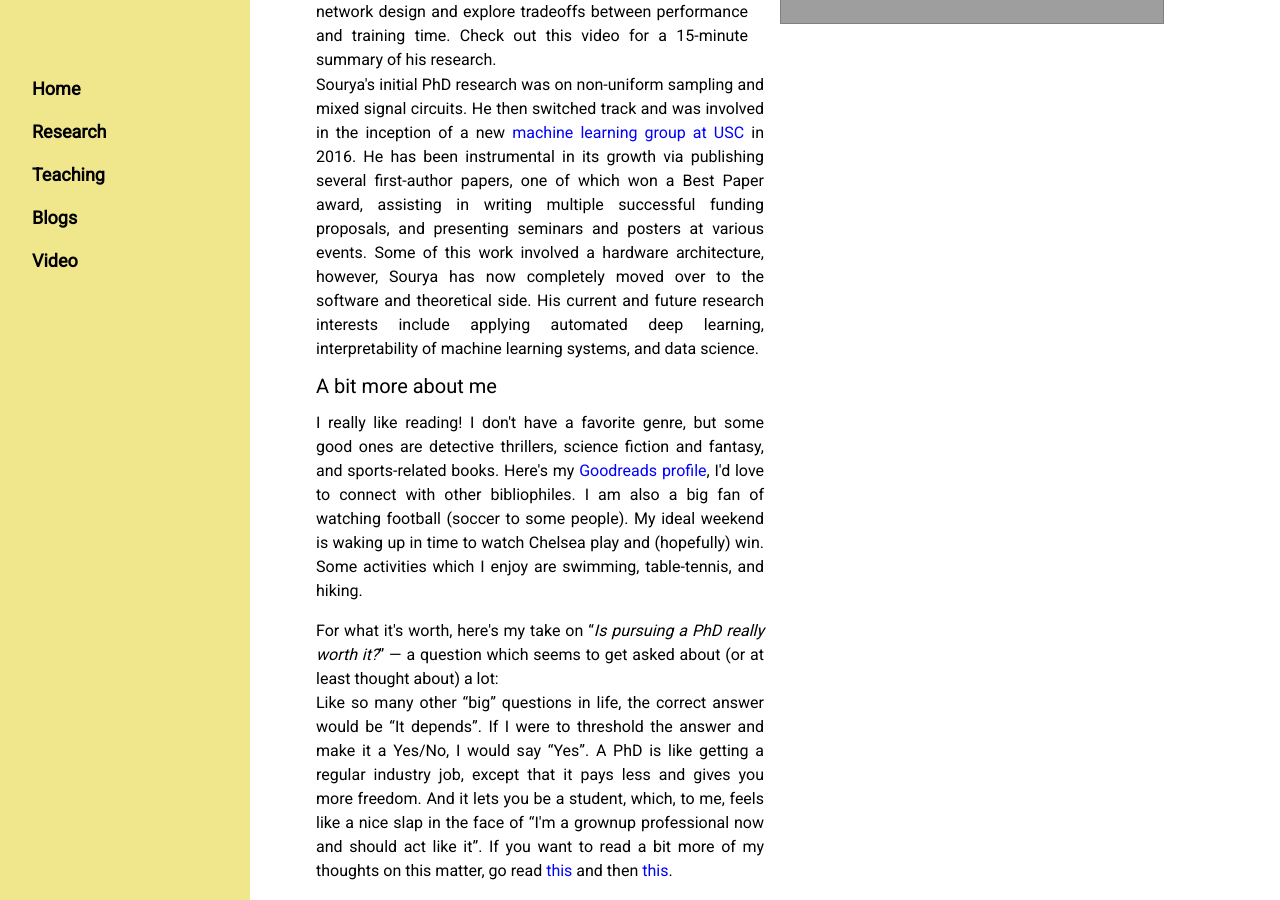
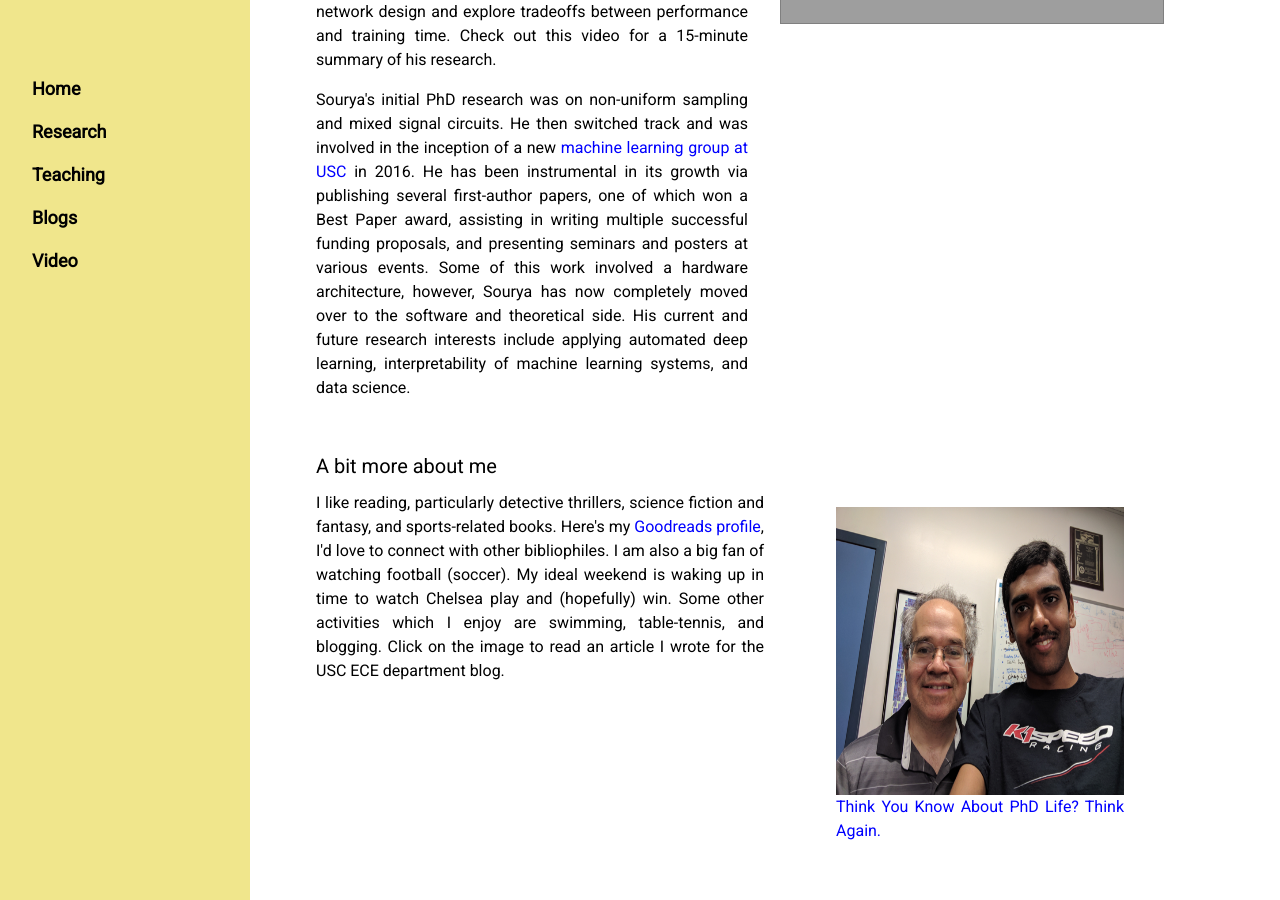
Before and after one commit to souryadey/souryadey.github.io, a Jekyll site: the page built from index.html, in a window 1280 px wide and 900 px high, scrolled down 831 px. Built offline with Jekyll 4.4.1, drawn with Linux system fonts in a browser that asks for light colours; grey boxes are pictures that could not be loaded.

Commit message:
formatting homepage 2

```diff
--- a/index.html
+++ b/index.html
@@ -43,7 +43,7 @@ div {
 	</h5>
 </div>
 
-<br><br>
+<br>
 
 <div class="w3-container"><h4>Biography</h4></div>
 <div class="w3-cell-row">
@@ -55,33 +55,36 @@ div {
     </div>
 </div>
 
+<br>
+
 <div class="w3-container"><h4>Research</h4></div>
 <div class="w3-cell-row">
     <div class="w3-container w3-mobile w3-cell">
     	Sourya’s research can be summarized by the title of his upcoming thesis &mdash; <q>Exploring Complexity Reduction in Deep Learning</q>. He developed a technique known as <i>pre-defined sparsity</i> to significantly reduce the complexity of neural networks with minimal performance degradation. He also received an award for developing a family of open-source synthetic machine learning datasets. Sourya's current project is on developing a <i>model search</i> framework to automate network design and explore tradeoffs between performance and training time. Check out this video for a 15-minute summary of his research.
+        <p class="w3-hide-small">Sourya's initial PhD research was on non-uniform sampling and mixed signal circuits. He then switched track and was involved in the inception of a new <a class="inlink" href="https://hal.usc.edu/" target="_blank">machine learning group at USC</a> in 2016. He has been instrumental in its growth via publishing several first-author papers, one of which won a Best Paper award, assisting in writing multiple successful funding proposals, and presenting seminars and posters at various events. Some of this work involved a hardware architecture, however, Sourya has now completely moved over to the software and theoretical side. His current and future research interests include applying automated deep learning, interpretability of machine learning systems, and data science.</p>
     </div>
-    <div class="w3-container w3-mobile w3-cell" style="width:400px;">
+    <div class="w3-container w3-mobile w3-cell w3-cell-top" style="width:400px;">
     	<iframe width="384" height="216" src="https://www.youtube.com/embed/jYymU_VFWnM" style="border:1px solid grey;" allow="accelerometer; autoplay; encrypted-media; gyroscope; picture-in-picture" allowfullscreen>
     	<p>Your browser does not support iframes.</p>
     	</iframe>
     </div>
 </div>
 
-<div class="w3-cell-row">
-    <div class="w3-container w3-mobile w3-cell">
+<div class="w3-container w3-hide-medium w3-hide-large">
         Sourya's initial PhD research was on non-uniform sampling and mixed signal circuits. He then switched track and was involved in the inception of a new <a class="inlink" href="https://hal.usc.edu/" target="_blank">machine learning group at USC</a> in 2016. He has been instrumental in its growth via publishing several first-author papers, one of which won a Best Paper award, assisting in writing multiple successful funding proposals, and presenting seminars and posters at various events. Some of this work involved a hardware architecture, however, Sourya has now completely moved over to the software and theoretical side. His current and future research interests include applying automated deep learning, interpretability of machine learning systems, and data science.
-    </div>
-    <div class="w3-container w3-mobile w3-cell" style="width:400px;"></div> <!-- empty div to balance with rest of page -->
 </div>
+
+<br>
 
 <div class="w3-container"><h4>A bit more about me</h4></div>
 <div class="w3-cell-row">
     <div class="w3-container w3-mobile w3-cell">
-	I really like reading! I don't have a favorite genre, but some good ones are detective thrillers, science fiction and fantasy, and sports-related books. Here's my <a class="inlink" href="https://www.goodreads.com/user/show/27352047-sourya-dey" target="_blank">Goodreads profile</a>, I'd love to connect with other bibliophiles. I am also a big fan of watching football (soccer to some people). My ideal weekend is waking up in time to watch Chelsea play and (hopefully) win. Some activities which I enjoy are swimming, table-tennis, and hiking.
-	<p>For what it's worth, here's my take on <q><i>Is pursuing a PhD really worth it?</i></q> &mdash; a question which seems to get asked about (or at least thought about) a lot:<br>
-	Like so many other <q>big</q> questions in life, the correct answer would be <q>It depends</q>. If I were to threshold the answer and make it a Yes/No, I would say <q>Yes</q>. A PhD is like getting a regular industry job, except that it pays less and gives you more freedom. And it lets you be a student, which, to me, feels like a nice slap in the face of <q>I'm a grownup professional now and should act like it</q>. If you want to read a bit more of my thoughts on this matter, go read <a class="inlink" href="https://cobaltfolly.wordpress.com/2015/09/27/doctoral-realizations/" target="_blank">this</a> and then <a class="inlink" href="https://cobaltfolly.wordpress.com/2017/09/21/doctoral-realizations-ii/" target="_blank">this</a>.</p>
+	I like reading, particularly detective thrillers, science fiction and fantasy, and sports-related books. Here's my <a class="inlink" href="https://www.goodreads.com/user/show/27352047-sourya-dey" target="_blank">Goodreads profile</a>, I'd love to connect with other bibliophiles. I am also a big fan of watching football (soccer). My ideal weekend is waking up in time to watch Chelsea play and (hopefully) win. Some other activities which I enjoy are swimming, table-tennis, and blogging. Click on the image to read an article I wrote for the USC ECE department blog.
     </div>
     <div class="w3-container w3-mobile w3-cell" style="width:400px;">
-
+        <a class="inlink" href="https://minghsiehece.usc.edu/2017/08/think-you-know-about-phd-life-think-again/" target="_blank"><figure>
+        <img src="/images/Sourya and Peter.png" alt="Sourya Dey with PhD advisor Peter Beerel photo" style="height:288px;width:384px;" class="w3-image">
+        <figcaption>Think You Know About PhD Life? Think Again.</figcaption>
+        </figure></a>
     </div>
 </div>
```
